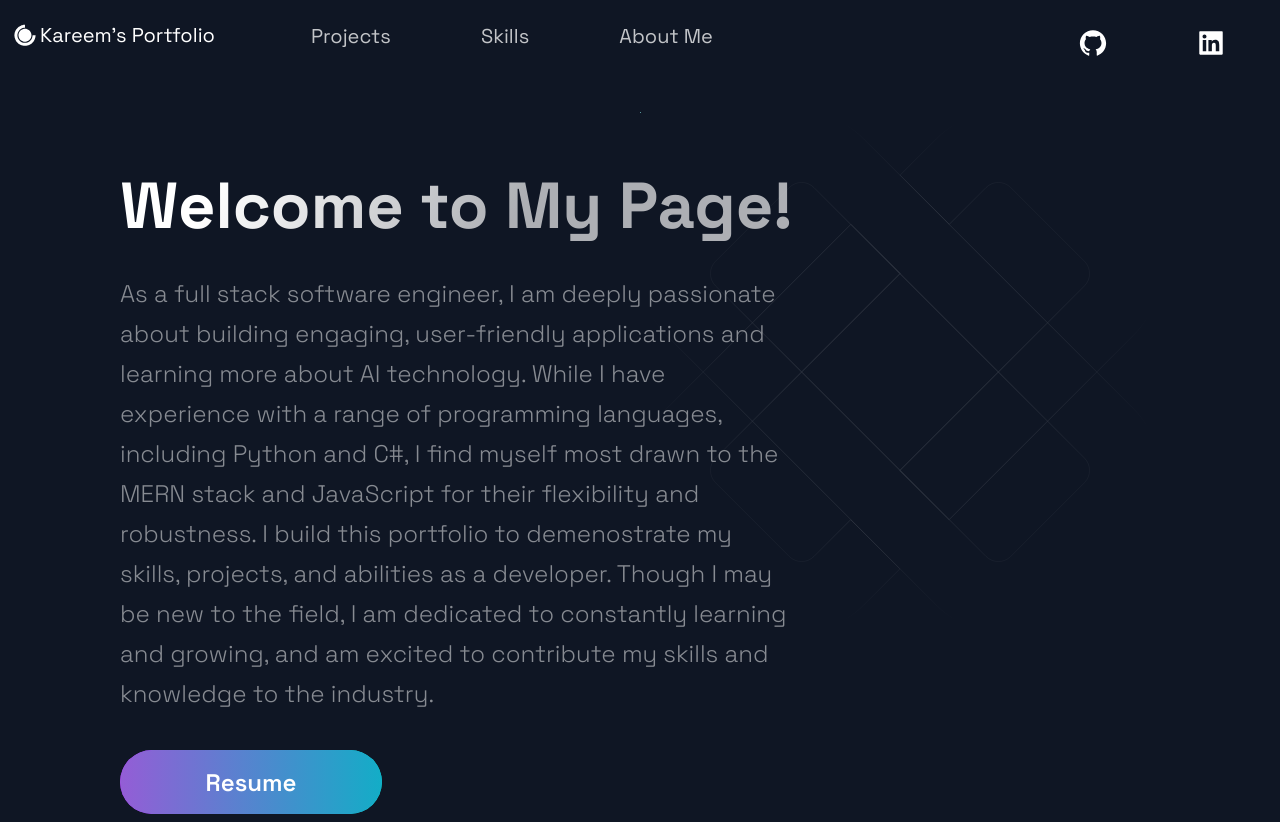
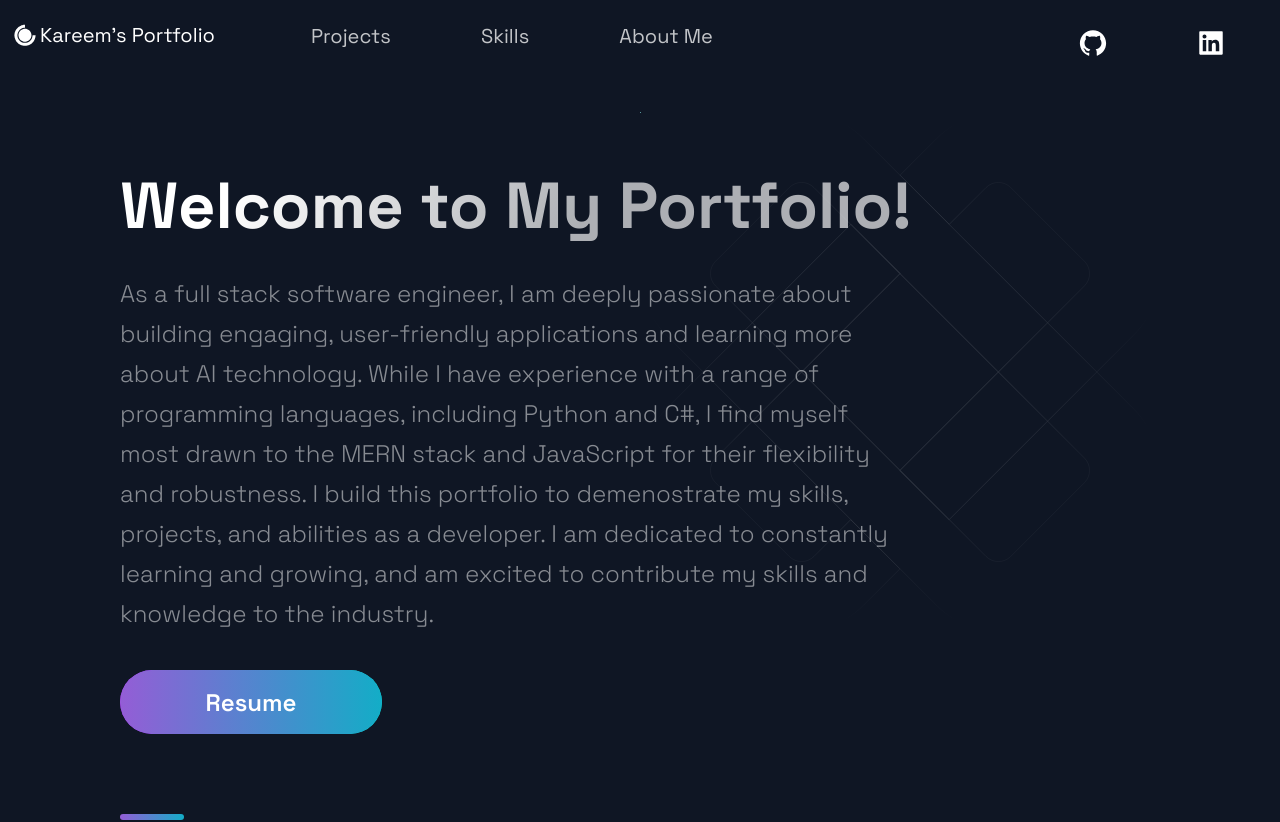
Before and after one commit to KareemKamboj/myPortfolio, a Next.js app: page / in a window 1280 px wide. Shown: the top 822 px of the page. Built offline with nearby package versions, Linux system fonts and the light colour scheme.

Commit message:
update hero

```diff
--- a/src/components/Hero/Hero.js
+++ b/src/components/Hero/Hero.js
@@ -8,10 +8,11 @@ const Hero = (props) => (
   <Section row nopadding>
     <LeftSection>
       <SectionTitle main center>
-        Welcome to My Page!
+        Welcome to My Portfolio!
+
       </SectionTitle>
       <SectionText>
-      As a full stack software engineer, I am deeply passionate about building engaging, user-friendly applications and learning more about AI technology. While I have experience with a range of programming languages, including Python and C#, I find myself most drawn to the MERN stack and JavaScript for their flexibility and robustness. I build this portfolio to demenostrate my skills, projects, and abilities as a developer. Though I may be new to the field, I am dedicated to constantly learning and growing, and am excited to contribute my skills and knowledge to the industry.
+      As a full stack software engineer, I am deeply passionate about building engaging, user-friendly applications and learning more about AI technology. While I have experience with a range of programming languages, including Python and C#, I find myself most drawn to the MERN stack and JavaScript for their flexibility and robustness. I build this portfolio to demenostrate my skills, projects, and abilities as a developer. I am dedicated to constantly learning and growing, and am excited to contribute my skills and knowledge to the industry.
       </SectionText>
       <Button onClick={() => window.open(' https://docs.google.com/document/d/e/2PACX-1vSc36gRZn343-gQmzAmRKdTADW0mbJcBF0Zbu-40t1ysgdLhje-S09KMPeFsEgkiAbal_E43ze0W_nB/pub')}>Resume</Button>
     </LeftSection>
```
